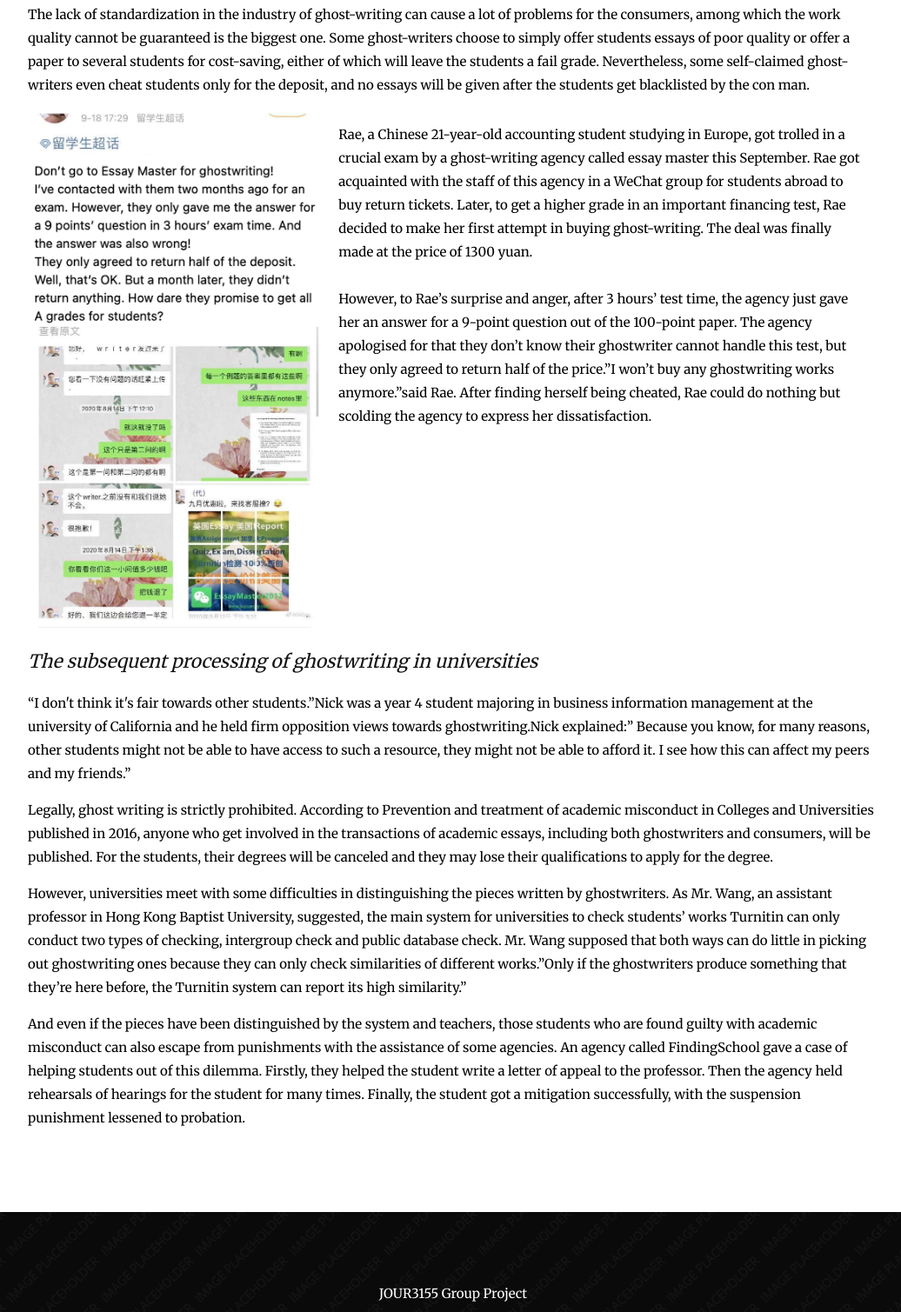
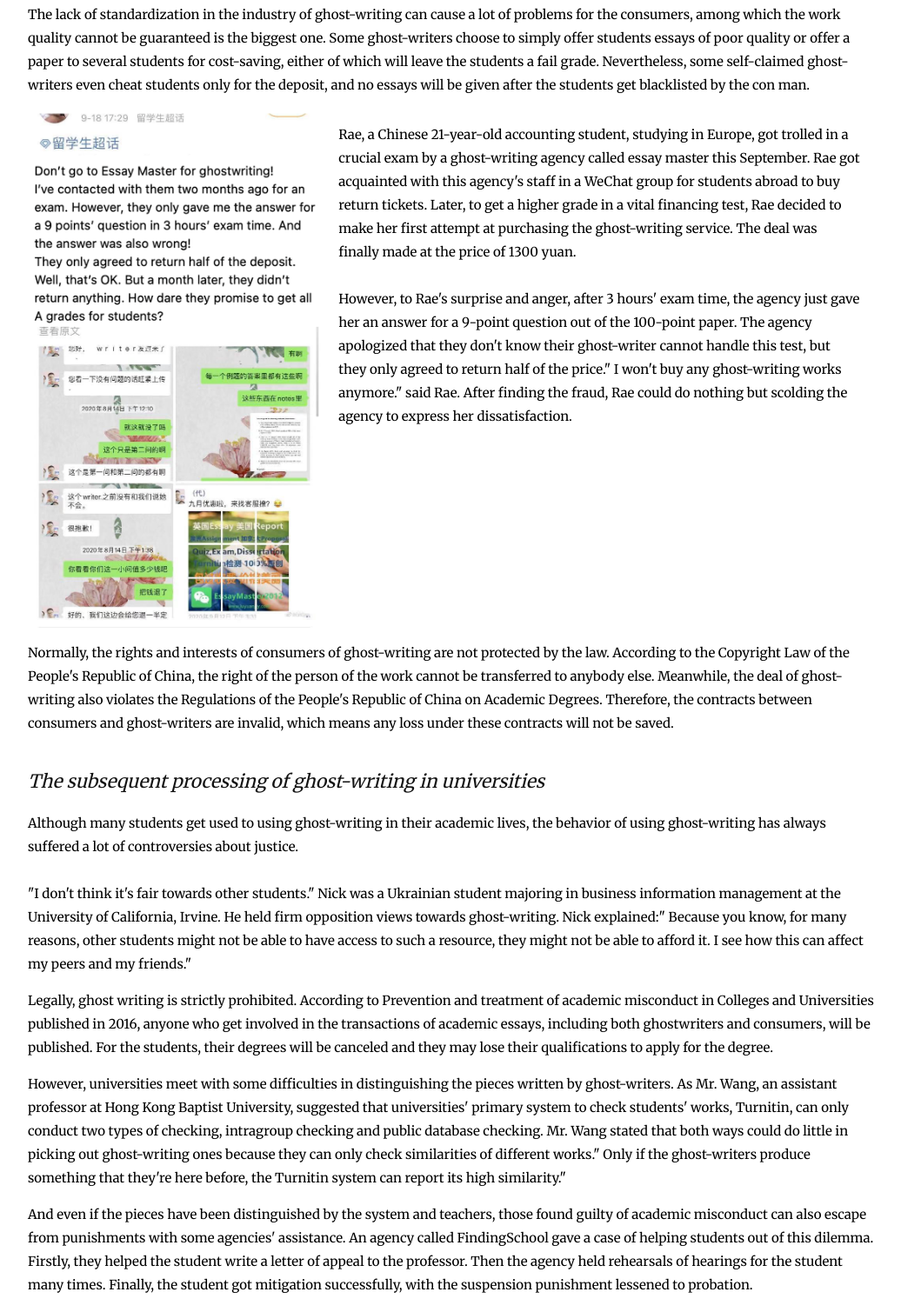
Before and after one commit to DONGSHUER/ghost-writer, a plain HTML site: page index.html in a window 1280 px wide. Shown: the part 9171-10680 px from the top of the page at 87% size, without its empty margins (119-1155 px from the left). Drawn offline with Linux system fonts and the light colour scheme.

Commit message:
final commit

```diff
--- a/index.html
+++ b/index.html
@@ -345,7 +345,8 @@ Licence URI: https://www.os-templates.com/template-terms
             <div class="two_third first">
                 <p>
                     Simpletense advertises on their official website that they have native language writers and North
-                    American universities' admissions officers as a gimmick to attract students and writers. We reflected on
+                    American universities' admissions officers as a gimmick to attract students and writers. We
+                    reflected on
                     the fact after asking to be one of the essay-writers and got refused for not being a native speaker.
                     Simpletense claims to be an
                     educational institution officially registered in America.
@@ -375,7 +376,8 @@ Licence URI: https://www.os-templates.com/template-terms
                 <p>
                     Moreover, it is worth noting that they will not clearly state that they provide writing services but
                     define themselves as an "educational institution." Additionally, the writer's pictures displayed on
-                    Simpletense's website is a fashion model on Unspanish. We then looked for the writers' names on Linkedin
+                    Simpletense's website is a fashion model on Unspanish. We then looked for the writers' names on
+                    Linkedin
                     and found that they were not actually in this company.
                 </p>
             </div>
@@ -388,7 +390,8 @@ Licence URI: https://www.os-templates.com/template-terms
         <!--        Here goes the fifth section-->
         <!--        subtitle5-->
         <div>
-            <h1 class="heading" style="line-height:125%"><br><i><br>Risks that consumers may suffer in buying copywriting
+            <h1 class="heading" style="line-height:125%"><br><i><br>Risks that consumers may suffer in buying
+                copywriting
                 works
             </i></h1>
         </div>
@@ -411,37 +414,50 @@ Licence URI: https://www.os-templates.com/template-terms
 
             <div class="two_third">
                 <p>
-                        Rae, a Chinese 21-year-old accounting student studying in Europe, got trolled in a crucial exam by a
-                        ghost-writing agency called essay master this September. Rae got acquainted with the staff of this
-                        agency in a WeChat group for students abroad to buy return tickets. Later, to get a higher grade in an
-                        important financing test, Rae decided to make her first attempt in buying ghost-writing. The deal was
-                        finally made at the price of 1300 yuan.
+                    Rae, a Chinese 21-year-old accounting student, studying in Europe, got trolled in a crucial exam by
+                    a ghost-writing agency called essay master this September. Rae got acquainted with this agency's
+                    staff in a WeChat group for students abroad to buy return tickets. Later, to get a higher grade in a
+                    vital financing test, Rae decided to make her first attempt at purchasing the ghost-writing service.
+                    The deal was finally made at the price of 1300 yuan.
                     <br><br>
-                        However, to Rae’s surprise and anger, after 3 hours’ test time, the agency just gave her an answer for a
-                        9-point question out of the 100-point paper. The agency apologised for that they don’t know their
-                        ghostwriter cannot handle this test, but they only agreed to return half of the price.”I won’t buy any
-                        ghostwriting works anymore.”said Rae. After finding herself being cheated, Rae could do nothing but
+                    However, to Rae's surprise and anger, after 3 hours' exam time, the agency just gave her an answer
+                    for a 9-point question out of the 100-point paper. The agency apologized that they don't know their
+                    ghost-writer cannot handle this test, but they only agreed to return half of the price." I won't buy
+                    any ghost-writing works anymore." said Rae. After finding the fraud, Rae could do nothing but
                     scolding the agency to express her dissatisfaction.
                 </p>
             </div>
+        </div>
+
+        <div>
+            <p>
+                Normally, the rights and interests of consumers of ghost-writing are not protected by the law. According
+                to the Copyright Law of the People's Republic of China, the right of the person of the work cannot be
+                transferred to anybody else. Meanwhile, the deal of ghost-writing also violates the Regulations of the
+                People's Republic of China on Academic Degrees. Therefore, the contracts between consumers and
+                ghost-writers are invalid, which means any loss under these contracts will not be saved.
+            </p>
         </div>
 
 
         <!--        Here goes the sixth section-->
         <!--        subtitle6-->
         <div>
-            <h1 class="heading" style="line-height:125%"><br><i>The subsequent processing of ghostwriting in
+            <h1 class="heading" style="line-height:125%"><br><i>The subsequent processing of ghost-writing in
                 universities
             </i></h1>
         </div>
 
         <div>
             <p>
-                “I don't think it's fair towards other students.”Nick was a year 4 student majoring in business
-                information management at the university of California and he held firm opposition views towards
-                ghostwriting.Nick explained:” Because you know, for many reasons, other students might not be able to
+                Although many students get used to using ghost-writing in their academic lives, the behavior of using
+                ghost-writing has always suffered a lot of controversies about justice.
+                <br><br>
+                "I don't think it's fair towards other students." Nick was a Ukrainian student majoring in business
+                information management at the University of California, Irvine. He held firm opposition views towards
+                ghost-writing. Nick explained:" Because you know, for many reasons, other students might not be able to
                 have access to such a resource, they might not be able to afford it. I see how this can affect my peers
-                and my friends.”
+                and my friends."
             </p>
         </div>
 
@@ -456,23 +472,24 @@ Licence URI: https://www.os-templates.com/template-terms
 
         <div>
             <p>
-                However, universities meet with some difficulties in distinguishing the pieces written by ghostwriters.
-                As Mr. Wang, an assistant professor in Hong Kong Baptist University, suggested, the main system for
-                universities to check students’ works Turnitin can only conduct two types of checking, intergroup check
-                and public database check. Mr. Wang supposed that both ways can do little in picking out ghostwriting
-                ones because they can only check similarities of different works.”Only if the ghostwriters produce
-                something that they’re here before, the Turnitin system can report its high similarity.”
+                However, universities meet with some difficulties in distinguishing the pieces written by ghost-writers.
+                As Mr. Wang, an assistant professor at Hong Kong Baptist University, suggested that universities'
+                primary system to check students' works, Turnitin, can only conduct two types of checking, intragroup
+                checking and public database checking. Mr. Wang stated that both ways could do little in picking out
+                ghost-writing ones because they can only check similarities of different works." Only if the
+                ghost-writers produce something that they're here before, the Turnitin system can report its high
+                similarity."
             </p>
         </div>
 
         <div>
             <p>
-                And even if the pieces have been distinguished by the system and teachers, those students who are found
-                guilty with academic misconduct can also escape from punishments with the assistance of some agencies.
-                An agency called FindingSchool gave a case of helping students out of this dilemma. Firstly, they helped
-                the student write a letter of appeal to the professor. Then the agency held rehearsals of hearings for
-                the student for many times. Finally, the student got a mitigation successfully, with the suspension
-                punishment lessened to probation.
+                And even if the pieces have been distinguished by the system and teachers, those found guilty of
+                academic misconduct can also escape from punishments with some agencies' assistance. An agency called
+                FindingSchool gave a case of helping students out of this dilemma. Firstly, they helped the student
+                write a letter of appeal to the professor. Then the agency held rehearsals of hearings for the student
+                many times. Finally, the student got mitigation successfully, with the suspension punishment lessened to
+                probation.
             </p>
         </div>
 
```
Lines whose indentation alone changed are shown as unchanged.
